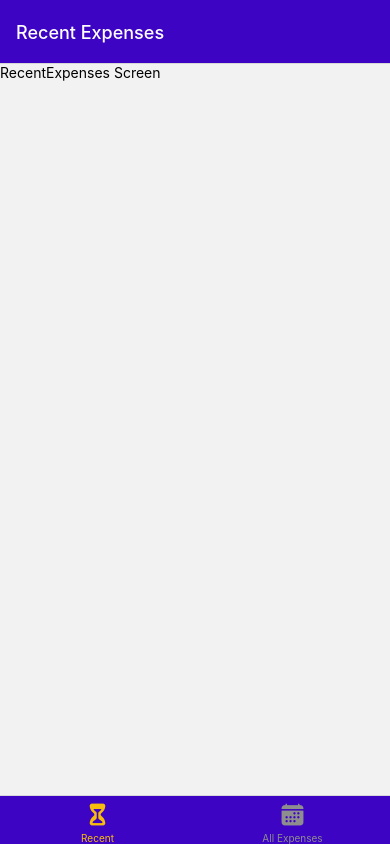
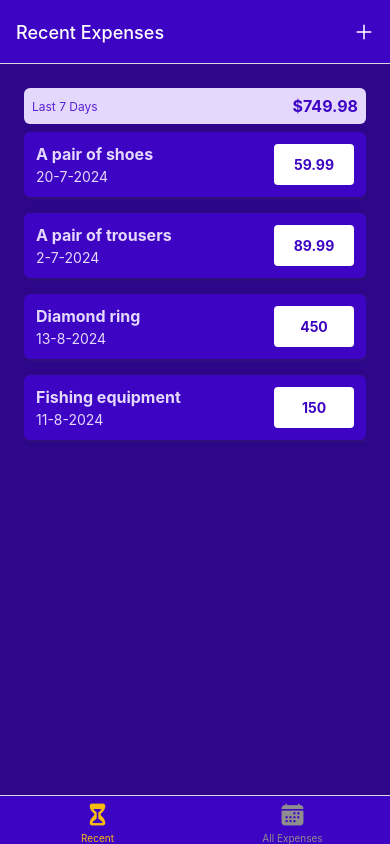
Before and after one commit to Akacoll/expense-tracker, a React Native app: screen / in a window 390 px wide. Built offline with nearby package versions, Linux system fonts and the light colour scheme.

Commit message:
Continue navigation implementation

```diff
--- a/App.js
+++ b/App.js
@@ -7,6 +7,7 @@ import { Ionicons } from "@expo/vector-icons";
 import ScreenNames from "./constants/screenNames";
 import { ManageExpense, RecentExpenses, AllExpenses } from "./screens";
 import { GlobalStyles } from "./constants/styles";
+import IconButton from "./components/UI/IconButton";
 
 const Stack = createNativeStackNavigator();
 const BottomTabs = createBottomTabNavigator();
@@ -14,7 +15,7 @@ const BottomTabs = createBottomTabNavigator();
 const ExpensesOverview = () => {
   return (
     <BottomTabs.Navigator
-      screenOptions={{
+      screenOptions={({ navigation }) => ({
         headerStyle: {
           backgroundColor: GlobalStyles.colors.primary500,
         },
@@ -23,7 +24,17 @@ const ExpensesOverview = () => {
           backgroundColor: GlobalStyles.colors.primary500,
         },
         tabBarActiveTintColor: GlobalStyles.colors.accent500,
-      }}
+        headerRight: ({ tintColor }) => (
+          <IconButton
+            icon="add"
+            size={24}
+            color={tintColor}
+            onPress={() => {
+              navigation.navigate(ScreenNames.ManageExpense);
+            }}
+          />
+        ),
+      })}
     >
       <BottomTabs.Screen
         name={ScreenNames.RecentExpenses}
@@ -56,7 +67,14 @@ export default function App() {
     <>
       <StatusBar style="auto" />
       <NavigationContainer>
-        <Stack.Navigator>
+        <Stack.Navigator
+          screenOptions={{
+            headerStyle: {
+              backgroundColor: GlobalStyles.colors.primary500,
+            },
+            headerTintColor: "white",
+          }}
+        >
           <Stack.Screen
             name={ScreenNames.ExpensesOverview}
             component={ExpensesOverview}
@@ -65,6 +83,7 @@ export default function App() {
           <Stack.Screen
             name={ScreenNames.ManageExpense}
             component={ManageExpense}
+            options={{ presentation: "modal" }}
           />
         </Stack.Navigator>
       </NavigationContainer>
--- /dev/null
+++ b/components/ExpensesOutput/ExpenseItem.js
@@ -0,0 +1,72 @@
+import { View, Text, StyleSheet, Pressable } from "react-native";
+import { GlobalStyles } from "../../constants/styles";
+import { getFormattedDate } from "../../util/date";
+import { useNavigation } from "@react-navigation/native";
+import ScreenNames from "../../constants/screenNames";
+
+const ExpenseItem = ({ id, description, amount, date }) => {
+  const navigation = useNavigation();
+  const expensePressHandler = () => {
+    navigation.navigate(ScreenNames.ManageExpense, {
+      expenseId: id
+    });
+  };
+
+  return (
+    <Pressable style={({ pressed }) => pressed && styles.pressed} onPress={expensePressHandler}>
+      <View style={styles.expenseItem}>
+        <View>
+          <Text style={[styles.textBase, styles.description]}>
+            {description}
+          </Text>
+          <Text style={styles.textBase}>{getFormattedDate(date)}</Text>
+        </View>
+        <View style={styles.amountContainer}>
+          <Text style={styles.amount}>{amount}</Text>
+        </View>
+      </View>
+    </Pressable>
+  );
+};
+
+export default ExpenseItem;
+
+const styles = StyleSheet.create({
+  pressed: {
+    opacity: 0.75,
+  },
+  expenseItem: {
+    padding: 12,
+    marginVertical: 8,
+    backgroundColor: GlobalStyles.colors.primary500,
+    flexDirection: "row",
+    justifyContent: "space-between",
+    borderRadius: 6,
+    elevation: 3,
+    shadowColor: GlobalStyles.colors.gray500,
+    shadowRadius: 4,
+    shadowOffset: { width: 1, height: 1 },
+    shadowOpacity: 0.4,
+  },
+  textBase: {
+    color: GlobalStyles.colors.primary50,
+  },
+  description: {
+    fontSize: 16,
+    marginBottom: 4,
+    fontWeight: "bold",
+  },
+  amountContainer: {
+    paddingHorizontal: 12,
+    paddingVertical: 4,
+    backgroundColor: "white",
+    justifyContent: "center",
+    alignItems: "center",
+    borderRadius: 4,
+    minWidth: 80,
+  },
+  amount: {
+    color: GlobalStyles.colors.primary500,
+    fontWeight: "bold",
+  },
+});
--- /dev/null
+++ b/components/ExpensesOutput/ExpensesList.js
@@ -0,0 +1,20 @@
+import { View, FlatList, Text } from "react-native";
+import ExpenseItem from "./ExpenseItem";
+
+const renderExpenseItem = (itemData) => {
+  return <ExpenseItem {...itemData.item} />;
+};
+
+const ExpensesList = ({ expenses }) => {
+  return (
+    <View>
+      <FlatList
+        data={expenses}
+        renderItem={renderExpenseItem}
+        keyExtractor={(item) => item.id}
+      />
+    </View>
+  );
+};
+
+export default ExpensesList;
--- /dev/null
+++ b/components/ExpensesOutput/ExpensesOutput.js
@@ -0,0 +1,52 @@
+import { View, StyleSheet } from "react-native";
+import ExpensesSummary from "./ExpensesSummary";
+import ExpensesList from "./ExpensesList";
+import { GlobalStyles } from "../../constants/styles";
+
+const DUMMY_EXPENSES = [
+  {
+    id: "e1",
+    description: "A pair of shoes",
+    amount: 59.99,
+    date: new Date("2024-07-19"),
+  },
+  {
+    id: "e2",
+    description: "A pair of trousers",
+    amount: 89.99,
+    date: new Date("2024-07-01"),
+  },
+  {
+    id: "e3",
+    description: "Diamond ring",
+    amount: 450.0,
+    date: new Date("2024-08-12"),
+  },
+  {
+    id: "e4",
+    description: "Fishing equipment",
+    amount: 150.0,
+    date: new Date("2024-08-10"),
+  },
+];
+
+const ExpensesOutput = ({ expenses, expensesPeriod }) => {
+  return (
+    <View style={styles.container}>
+      <ExpensesSummary expenses={DUMMY_EXPENSES} periodName={expensesPeriod} />
+      <ExpensesList expenses={DUMMY_EXPENSES} />
+    </View>
+  );
+};
+
+export default ExpensesOutput;
+
+const styles = StyleSheet.create({
+  container: {
+    flex: 1,
+    paddingBottom: 0,
+    paddingTop: 24,
+    paddingHorizontal: 24,
+    backgroundColor: GlobalStyles.colors.primary700,
+  },
+});
--- /dev/null
+++ b/components/ExpensesOutput/ExpensesSummary.js
@@ -0,0 +1,36 @@
+import { View, Text, StyleSheet } from "react-native";
+import { GlobalStyles } from "../../constants/styles";
+
+const ExpensesSummary = ({ expenses, periodName }) => {
+  const expensesSum = expenses.reduce((sum, expense) => {
+    return sum + expense.amount;
+  }, 0);
+  return (
+    <View style={styles.container}>
+      <Text style={styles.period}>{periodName}</Text>
+      <Text style={styles.sum}>${expensesSum.toFixed(2)}</Text>
+    </View>
+  );
+};
+
+export default ExpensesSummary;
+
+const styles = StyleSheet.create({
+  container: {
+    padding: 8,
+    backgroundColor: GlobalStyles.colors.primary50,
+    borderRadius: 6,
+    flexDirection: "row",
+    justifyContent: "space-between",
+    alignItems: "center",
+  },
+  period: {
+    fontSize: 12,
+    color: GlobalStyles.colors.primary400,
+  },
+  sum: {
+    fontSize: 16,
+    fontWeight: "bold",
+    color: GlobalStyles.colors.primary500,
+  },
+});
--- /dev/null
+++ b/components/ExpensesOutput/index.js
@@ -0,0 +1,3 @@
+export { default as ExpensesList } from "./ExpensesList";
+export { default as ExpensesOutput } from "./ExpensesOutput";
+export { default as ExpensesSummary } from "./ExpensesSummary";
--- /dev/null
+++ b/components/UI/IconButton.js
@@ -0,0 +1,28 @@
+import { Pressable, StyleSheet, View } from "react-native";
+import { Ionicons } from "@expo/vector-icons";
+
+const IconButton = ({ icon, color, size, onPress }) => {
+  return (
+    <Pressable
+      onPress={onPress}
+      style={({ pressed }) => pressed && styles.pressed}
+    >
+      <View style={styles.buttonContainer}>
+        <Ionicons name={icon} color={color} size={size} />
+      </View>
+    </Pressable>
+  );
+};
+export default IconButton;
+
+const styles = StyleSheet.create({
+  buttonContainer: {
+    borderRadius: 24,
+    padding: 6,
+    marginHorizontal: 8,
+    marginVertical: 2,
+  },
+  pressed: {
+    opacity: 0.75,
+  },
+});
--- a/screens/AllExpenses.js
+++ b/screens/AllExpenses.js
@@ -1,7 +1,7 @@
-import { Text } from "react-native";
+import ExpensesOutput from "../components/ExpensesOutput/ExpensesOutput";
 
 const AllExpenses = () => {
-  return <Text>AllExpenses Screen</Text>;
+  return <ExpensesOutput expensesPeriod="Total" />;
 };
 
 export default AllExpenses;
--- a/screens/ManageExpense.js
+++ b/screens/ManageExpense.js
@@ -1,6 +1,16 @@
+import { useLayoutEffect } from "react";
 import { Text } from "react-native";
 
-const ManageExpense = () => {
+const ManageExpense = ({ route, navigation }) => {
+  const editedExpenseId = route.params?.expenseId;
+  const isEditing = !!editedExpenseId;
+
+  useLayoutEffect(() => {
+    navigation.setOptions({
+      title: isEditing ? "Edit Expense" : "Add Expense",
+    });
+  }, [navigation, isEditing]);
+
   return <Text>ManageExpense Screen</Text>;
 };
 
--- a/screens/RecentExpenses.js
+++ b/screens/RecentExpenses.js
@@ -1,7 +1,8 @@
 import { Text } from "react-native";
+import { ExpensesOutput } from "../components/ExpensesOutput";
 
 const RecentExpenses = () => {
-  return <Text>RecentExpenses Screen</Text>;
+  return <ExpensesOutput expensesPeriod="Last 7 Days" />;
 };
 
 export default RecentExpenses;
--- /dev/null
+++ b/util/date.js
@@ -0,0 +1,3 @@
+export const getFormattedDate = (date) => {
+  return `${date.getDate() + 1}-${date.getMonth() + 1}-${date.getFullYear()}`;
+};
```
